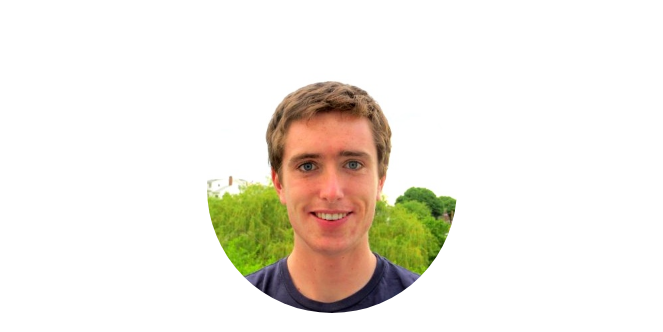
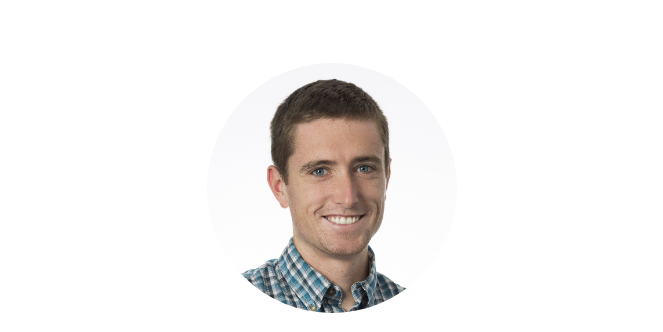
Before and after one commit to gkrathwohl/gkrathwohl.github.io, a plain HTML site: page index.html in a window 1280 px wide. Shown: the top 332 px of the page, without its empty margins (308-971 px from the left). Drawn offline with Linux system fonts and the light colour scheme.

Commit message:
Update index.html

```diff
--- a/index.html
+++ b/index.html
@@ -81,7 +81,7 @@
   </head>
   <body>
     <div id="profile">
-      <img id="profile-image" src="images/profile.jpg" alt="">
+      <img id="profile-image" src="images/profile.png" alt="">
       <h1>Greg Krathwohl</h1>
     </div>
     <div id="social-media">
```
